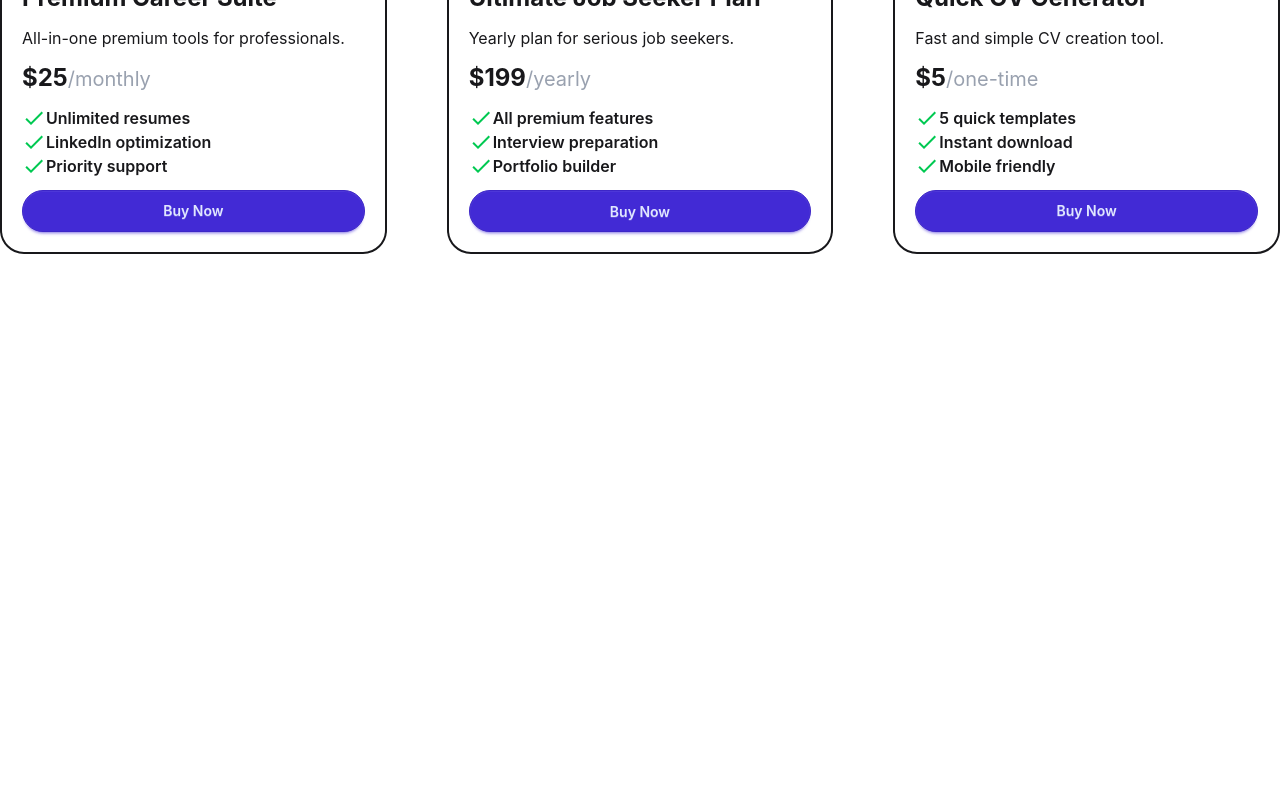
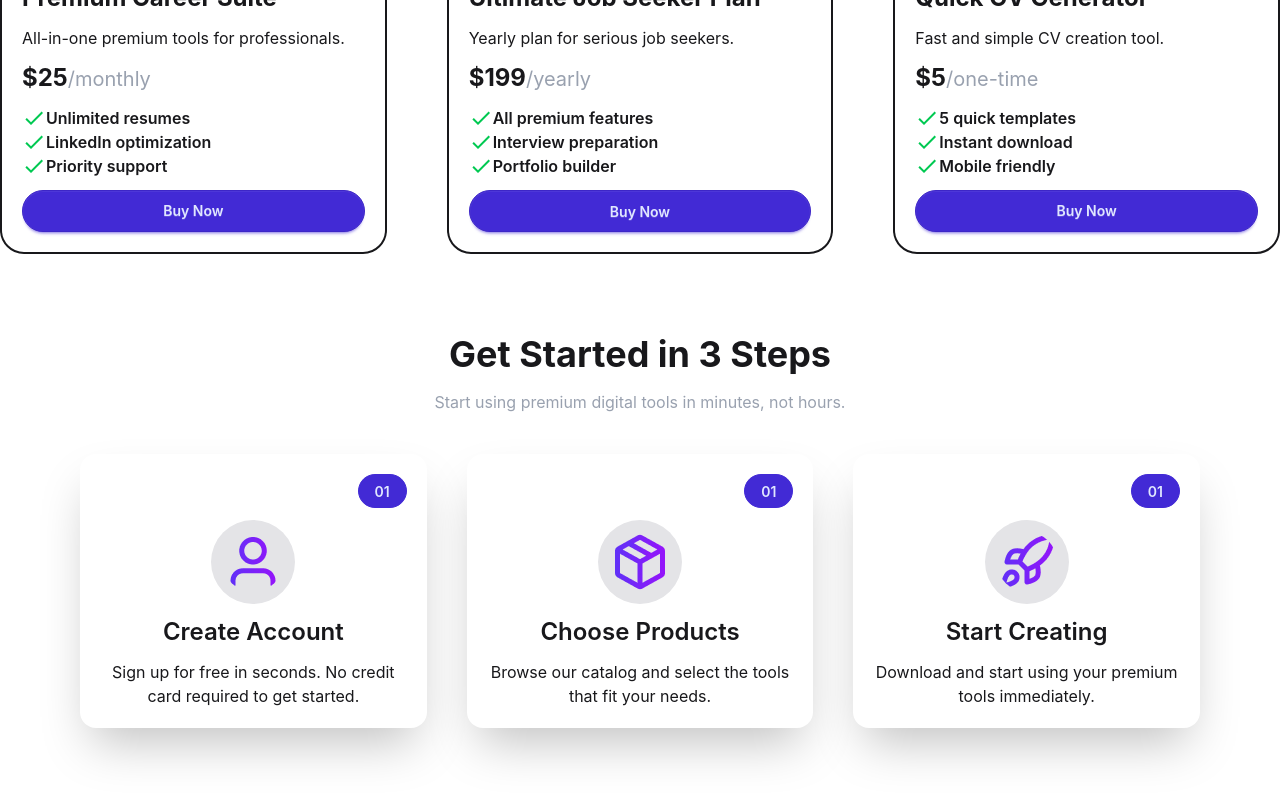
Before and after one commit to Tamim379ta/DigiTools-Plartfrom, a React (Vite) app: page / in a window 1280 px wide. Shown: the part 2308-3108 px from the top of the page. Before the commit the page ends 2562 px from the top, so only its background shows below. Built offline with nearby package versions, Linux system fonts and the light colour scheme.

Commit message:
change 2 file name and added FAQ section

```diff
--- a/src/App.jsx
+++ b/src/App.jsx
@@ -4,8 +4,9 @@ import './App.css'
 import Navbar from './Components/Navbar'
 import Hero from './Components/Hero'
 import StatsSection from './Components/StatsSection'
-import Carts from './Components/Carts'
+import Cards from './Components/Cards'
 import { Suspense } from 'react'
+import Faq from './Components/Faq'
 
 
 const dataFetch = async() => {
@@ -27,8 +28,10 @@ function App() {
       <StatsSection />
 
       <Suspense fallback={<span className="loading loading-ring loading-xl"></span>}>
-      <Carts dataPromise={dataPromise}/>
+      <Cards dataPromise={dataPromise}/>
       </Suspense>
+
+      <Faq />
 
       <ToastContainer />
 
--- a/src/Components/Carts.jsx
+++ b/src/Components/Cards.jsx
@@ -1,5 +1,5 @@
 import React, { use, useState } from 'react';
-import Cart from './Cart';
+import Card from './Card';
 
 const Carts = ({ dataPromise }) => {
 
@@ -31,7 +31,7 @@ const Carts = ({ dataPromise }) => {
             isSelected === "products" ?
               <div className='grid grid-cols-1 md:grid-cols-2 lg:grid-cols-3 gap-5 md:gap-15 p-5 md:p-0 mt-10'>
                 {
-                  data.map(tools => <Cart tools={tools} />)
+                  data.map(tools => <Card tools={tools} />)
                 }
               </div> :
 
--- /dev/null
+++ b/src/Components/Faq.jsx
@@ -0,0 +1,76 @@
+import React from 'react';
+import Img1 from '../assets/user.png'
+import Img2 from '../assets/package.png'
+import Img3 from '../assets/rocket.png'
+
+const Faq = () => {
+  return (
+    <div className='container mx-auto my-20'>
+
+      <div className='text-center space-y-4'>
+        <h1 className='text-4xl  font-bold'>Get Started in 3 Steps</h1>
+        <p className='text-gray-400'>Start using premium digital tools in minutes, not hours.</p>
+      </div>
+
+      <div className='grid grid-cols-1 md:grid-cols-2  lg:grid-cols-3 mt-10  gap-10 px-5 lg:px-20 '>
+
+        <div className='shadow-2xl p-5 rounded-2xl space-y-3'>
+          <div className='flex justify-between' >
+            <div></div>
+            <div className='badge badge-primary rounded-4xl p-4 font-semibold'>01</div>
+          </div>
+          <div className='flex justify-center'>
+            <img
+            className='bg-zinc-200 p-3 rounded-[50%]'
+            src={Img1} alt=""
+          />
+          </div>
+          <div className='text-center space-y-3'>
+            <h1 className='text-2xl font-semibold '>Create Account</h1>
+            <p>Sign up for free in seconds. No credit card required to get started.</p>
+          </div>
+        </div>
+
+
+        <div className='shadow-2xl p-5 rounded-2xl space-y-3'>
+          <div className='flex justify-between' >
+            <div></div>
+            <div className='badge badge-primary rounded-4xl p-4 font-semibold'>01</div>
+          </div>
+          <div className='flex justify-center'>
+            <img
+            className='bg-zinc-200 p-3 rounded-[50%]'
+            src={Img2} alt=""
+          />
+          </div>
+          <div className='text-center space-y-3'>
+            <h1 className='text-2xl font-semibold '>Choose Products</h1>
+            <p>Browse our catalog and select the tools that fit your needs.</p>
+          </div>
+        </div>
+
+
+        <div className='shadow-2xl p-5 rounded-2xl space-y-3'>
+          <div className='flex justify-between' >
+            <div></div>
+            <div className='badge badge-primary rounded-4xl p-4 font-semibold'>01</div>
+          </div>
+          <div className='flex justify-center'>
+            <img
+            className='bg-zinc-200 p-3 rounded-[50%]'
+            src={Img3} alt=""
+          />
+          </div>
+          <div className='text-center space-y-3'>
+            <h1 className='text-2xl font-semibold '>Start Creating</h1>
+            <p>Download and start using your premium tools immediately.</p>
+          </div>
+        </div>
+
+      </div>
+
+    </div>
+  );
+};
+
+export default Faq;
```
Also changed, not shown: src/Components/Card.jsx (renamed from src/Components/Cart.jsx).
